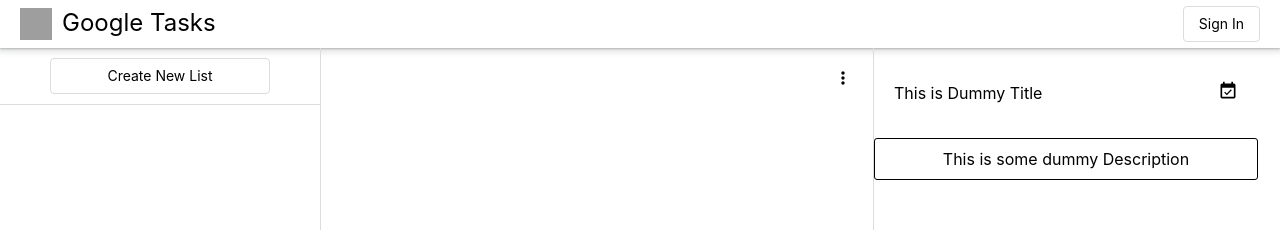
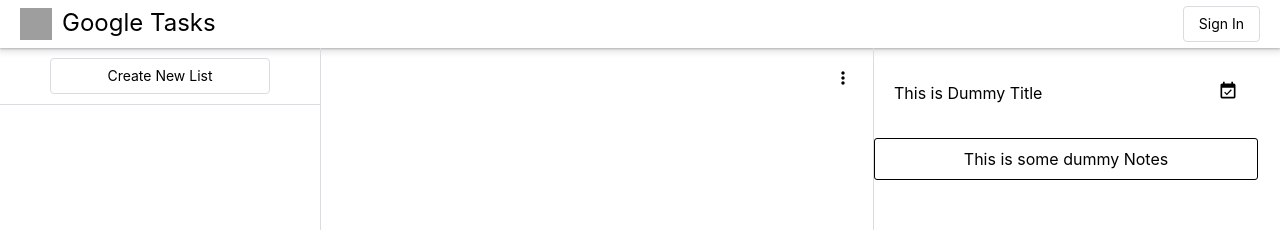
Before and after one commit to puneet-ahuja/google-tasks-extension, a React (Create React App) app: page / in a window 1280 px wide. Shown: the top 230 px of the page. Built offline with nearby package versions, Linux system fonts and the light colour scheme; grey boxes are pictures that could not be loaded.

Commit message:
Added Task Detail Data

```diff
--- a/src/actions/tasklist.js
+++ b/src/actions/tasklist.js
@@ -4,5 +4,4 @@
         list,
         listId
     }
-
 }
--- /dev/null
+++ b/src/actions/tasks.js
@@ -0,0 +1,6 @@
+export const setSelectedTask = ({selectedTask}) => {
+    return {
+        type: 'SET_SELECTED_TASK',
+        selectedTask
+    }
+}
--- a/src/components/MainComponent/index.js
+++ b/src/components/MainComponent/index.js
@@ -1,7 +1,7 @@
 import React from 'react';
 import TaskLists from '../../containers/TaskLists';
 import TaskList from '../../containers/TaskList';
-import TaskDetail from '../TaskDetail';
+import TaskDetail from '../../containers/TaskDetail';
 import './index.css'
 
 const MainComponent = () => {
--- a/src/components/TaskCard/index.css
+++ b/src/components/TaskCard/index.css
@@ -18,3 +18,7 @@
     border: 1px solid black;
     border-radius: 50%;
 }
+
+.task-card-selected {
+    color: darkcyan;
+}
--- a/src/components/TaskCard/index.js
+++ b/src/components/TaskCard/index.js
@@ -2,14 +2,23 @@
 import PropTypes from 'prop-types';
 import './index.css'
 import { tripleDotSVG, dragDropSVG } from '../../constants/svgs'
+import classnames from 'classnames'
 
-const TaskCard = ({id,title,description}) => {
+const TaskCard = ({ item, selected, setSelectedTask }) => {
+    const { title } = item
     return (
         <div className={'task-card-container'}>
             <div className='card-data'>
                 <div className={'drag-drop-icon'}>{dragDropSVG}</div>
                 <div className='circle'></div>
-                {title}
+                <div
+                    className={classnames('task-card-title',
+                                    {
+                                        'task-card-selected':selected
+                                    })}
+                    onClick={()=>{setSelectedTask({selectedTask: item})}}>
+                    {title}
+                </div>
             </div>
             <div className='triple-dot-style'>
                 {tripleDotSVG}
@@ -21,14 +30,16 @@
 TaskCard.propTypes = {
     id: PropTypes.string.isRequired,
     title: PropTypes.string.isRequired,
-    description: PropTypes.string.isRequired
+    notes: PropTypes.string.isRequired,
+    setSelectedTask: PropTypes.func.isRequired,
+    selected: PropTypes.bool
 }
 
 // TODO : Need to remove Dummy Default Props
 TaskCard.defaultProps = {
     id: '1',
     title: 'This is Dummy Title',
-    description: 'This is some dummy Description'
+    notes: 'This is some dummy Description'
 }
 
 
--- a/src/components/TaskDetail/index.css
+++ b/src/components/TaskDetail/index.css
@@ -15,7 +15,7 @@
     width: 20px;
 }
 
-.task-detail-description {
+.task-detail-notes {
     border: 1px solid black;
     border-radius: 3px;
     padding: 10px;
--- a/src/components/TaskDetail/index.js
+++ b/src/components/TaskDetail/index.js
@@ -3,15 +3,15 @@
 import './index.css'
 import { calendarIcon } from '../../constants/svgs'
 
-const TaskDetail = ({id,title,description}) => {
+const TaskDetail = ({id,title,notes}) => {
     return (
         <div className={'task-detail-container'}>
             <div className='task-detail-header'>
                 <div>{title}</div>
                 <div className={'calendar-icon'}>{calendarIcon}</div>
             </div>
-            <div className='task-detail-description'>
-                {description}
+            <div className='task-detail-notes'>
+                {notes}
             </div>
         </div>
     )
@@ -26,7 +26,7 @@
 TaskDetail.defaultProps = {
     id: '1',
     title: 'This is Dummy Title',
-    description: 'This is some dummy Description'
+    notes: 'This is some dummy Notes'
 }
 
 
--- a/src/components/TaskList/index.js
+++ b/src/components/TaskList/index.js
@@ -4,21 +4,30 @@
 import { tripleDotSVG } from '../../constants/svgs'
 import TaskCard from '../TaskCard'
 
-const TaskList = ({listTitle,list}) => {
+const TaskList = ({listTitle,list, selectedTaskId, setSelectedTask}) => {
     return (
         <div className='tasklist-container'>
             <div className='task-list-header'>
                 <div>{listTitle}</div>
                 <div className='triple-dot-style'>{tripleDotSVG}</div>
             </div>
-            {list.map(item=><TaskCard key={item.id} {...item}/>)}
+            {list.map(item=><TaskCard
+                                key={item.id}
+                                item={item}
+                                selected={selectedTaskId === item.id}
+                                setSelectedTask={setSelectedTask}
+                            />
+                    )
+            }
         </div>
     )
 }
 
 TaskList.propTypes = {
     listTitle: PropTypes.string,
-    list: PropTypes.array
+    list: PropTypes.array,
+    selectedTaskId: PropTypes.string,
+    setSelectedTask: PropTypes.func.isRequired
 }
 
 TaskList.defaultProps = {
--- /dev/null
+++ b/src/containers/TaskDetail.js
@@ -0,0 +1,13 @@
+import { connect } from 'react-redux';
+import TaskDetail from '../components/TaskDetail'
+
+const mapStateToProps = (state)=>{
+    const { id, title, notes } = state.tasks.selectedTask
+    return {
+        id,
+        title,
+        notes
+    }
+}
+
+export default connect(mapStateToProps)(TaskDetail)
--- a/src/containers/TaskList.js
+++ b/src/containers/TaskList.js
@@ -1,13 +1,21 @@
 import { connect } from 'react-redux';
 import TaskList from '../components/TaskList'
+import { setSelectedTask } from '../actions/tasks';
 
 const mapStateToProps = (state)=>{
-    const { tasklists: { selectedList: {id: selectedListId} }} = state
+    const { tasklists: { selectedList: {id: selectedListId} }} = state;
     return {
         list: state.tasklist[selectedListId],
-        listTitle: state.tasklists.selectedList.title
+        listTitle: state.tasklists.selectedList.title,
+        selectedTaskId: state.tasks.selectedTask.id
     }
 
 }
 
-export default connect(mapStateToProps)(TaskList)
+const mapDispatchToProps = (dispatch) => {
+    return {
+        setSelectedTask: (selectedTask) => {dispatch(setSelectedTask(selectedTask))}
+    }
+}
+
+export default connect(mapStateToProps,mapDispatchToProps)(TaskList)
--- a/src/reducers/index.js
+++ b/src/reducers/index.js
@@ -2,9 +2,11 @@
 import userDetails from './userDetails';
 import tasklists from './tasklists'
 import tasklist from './tasklist'
+import tasks from './tasks'
 
 export default combineReducers({
     userDetails,
     tasklists,
-    tasklist
+    tasklist,
+    tasks
 });
--- /dev/null
+++ b/src/reducers/tasks.js
@@ -0,0 +1,15 @@
+const initialState = {
+    selectedTask: {}
+}
+
+export default (state = initialState, action) => {
+    switch (action.type) {
+      case 'SET_SELECTED_TASK':
+        return {
+          ...state,
+          selectedTask:action.selectedTask
+        }
+      default:
+        return state
+    }
+  }
```
